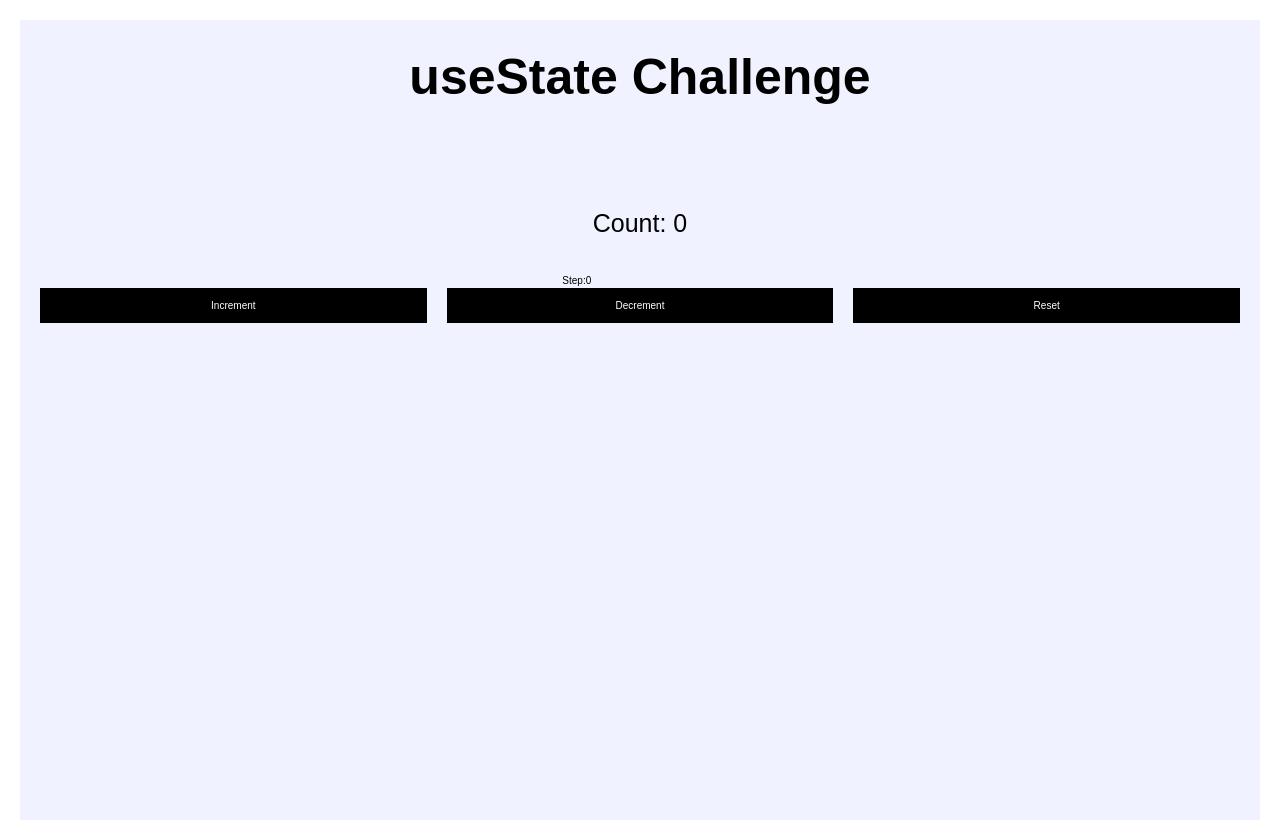
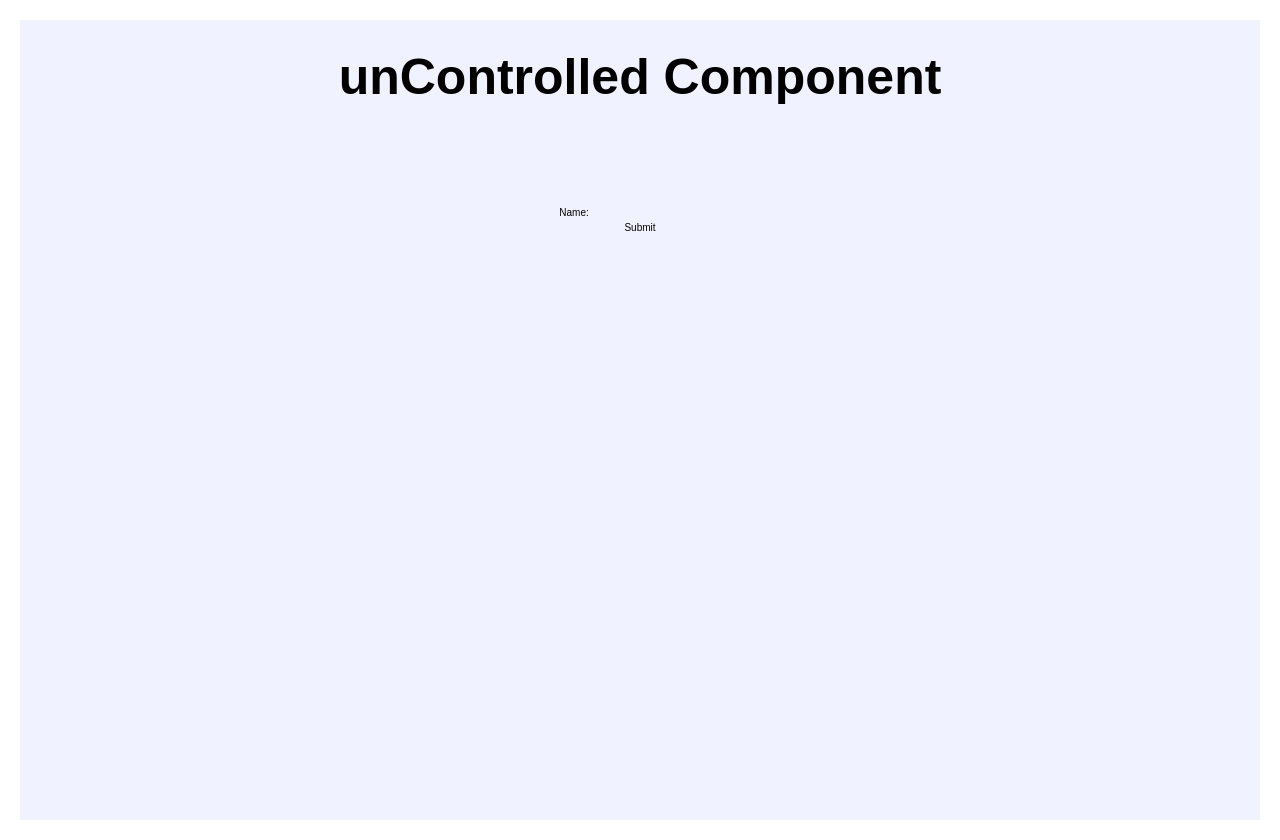
Before and after one commit to KajalKumari-2404/react-project, a React (Vite) app in the folder react-project/: page / in a window 1280 px wide. Built offline with nearby package versions, Linux system fonts and the light colour scheme.

Commit message:
React Controlled vs Uncontrolled Components.

```diff
--- /dev/null
+++ b/react-project/src/components/hooks/useState/Controlled.jsx
@@ -0,0 +1,54 @@
+import { useState } from "react";
+import "../Hooks.css";
+
+const ControlledForm = () => {
+
+    const [name, setName] = useState("");
+
+    const handleChange = (event) => {
+        setName(event.target.value);
+    };
+
+    const handleSubmit = (event) => {
+        event.preventDefault();
+
+        // Handle form submission with the controlled state (name)
+        console.log(name);
+        // const dataValue = document.querySelector("#inputName").value;
+        // console.log(dataValue);
+    };
+
+    return (
+        <section className="container state-container">
+
+            <h1>unControlled Component</h1>
+
+            <form onSubmit={handleSubmit}>
+
+                <label>
+                    Name:
+                    <input
+                        id="inputName"
+                        name="name"
+                        type="text"
+                        value={name}
+                        onChange={handleChange}
+                    />
+                </label>
+
+                <br />
+
+                <button
+                    type="submit"
+                    className="state-button"
+                >
+                    Submit
+                </button>
+
+            </form>
+
+        </section>
+    );
+};
+
+export default ControlledForm;
--- a/react-project/src/pages/App.jsx
+++ b/react-project/src/pages/App.jsx
@@ -19,12 +19,13 @@
 
 
 import React from 'react'
-import { Header } from '../components/Header'
+// import { Header } from '../components/Header'
 // import { NetflixSeries } from '../components/NetflixSeries'
 // import '../components/Netflix.css'
 // import '../components/Netflix.module.css'
-import { Footer } from '../components/Footer'
-import CounterChallenge from '../components/hooks/useState/Challenge';
+// import { Footer } from '../components/Footer'
+// import CounterChallenge from '../components/hooks/useState/Challenge';
+import ControlledForm from '../components/hooks/useState/Controlled';
 // import { EventHandling } from '../components/EventHandling'
 // import { EventProps } from '../components/EventProps'
 // import '../components/EV.css';
@@ -55,7 +56,8 @@ export const App = () => {
     {/* <Keys /> */}
     {/* <ShortCircuitExample /> */}
     {/* <Counter /> */}
-    <CounterChallenge />
+    {/* <CounterChallenge /> */}
+    <ControlledForm />
     </section>
   );
     };
```
